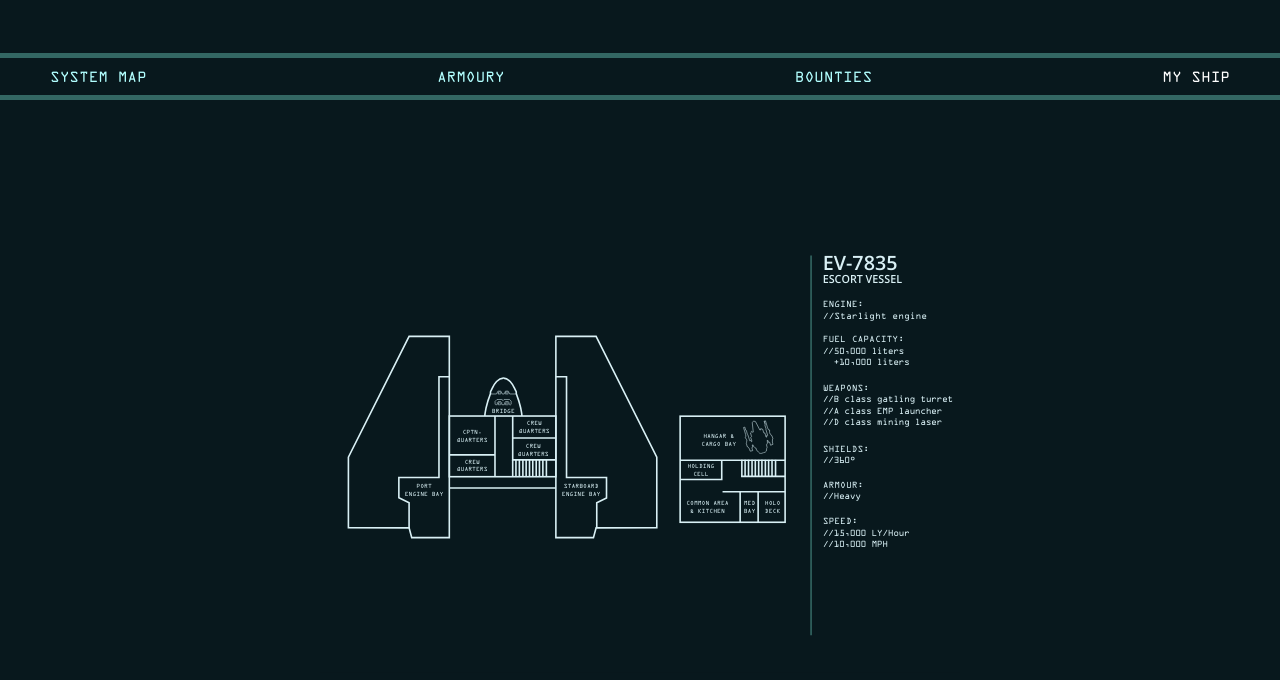
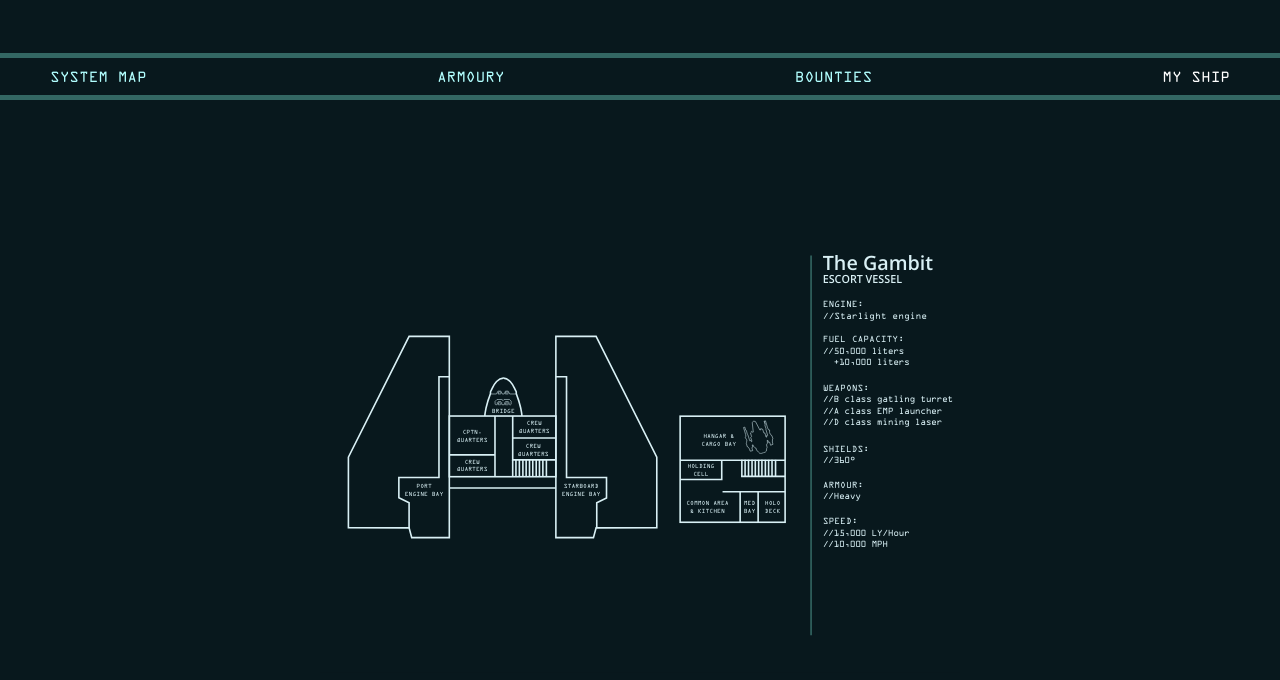
Before and after one commit to TheRealDrake6/Starlight-dnd, a plain HTML site: page unitedrealms.html in a window 1280 px wide. Drawn offline with nearby package versions, Linux system fonts and the light colour scheme.

Commit message:
starlight

```diff
--- a/unitedrealms.html
+++ b/unitedrealms.html
@@ -190,7 +190,7 @@
                     <text class="cls-4" transform="translate(832.74 528.35)"><tspan x="0" y="0">HOLO</tspan><tspan x="0" y="14.4">DECK</tspan></text>
                 </g>
                 <g id="Layer_3" data-name="Layer 3">
-                    <text class="cls-2" transform="translate(941.06 87.16)"><tspan x="0" y="0">EV-7835</tspan></text>
+                    <text class="cls-2" transform="translate(941.06 87.16)"><tspan x="0" y="0">The Gambit</tspan></text>
                     <text class="cls-3" transform="translate(941.06 113.12) scale(.96 1)"><tspan x="0" y="0">ESCORT VESSEL</tspan></text>
                     <line class="cls-7" x1="919.34" y1="60.71" x2="919.34" y2="771.87"/>
                     <text class="cls-1" transform="translate(941.06 157.73)"><tspan x="0" y="0">ENGINE:</tspan><tspan x="0" y="21.6">//Starlight engine</tspan></text>
```
